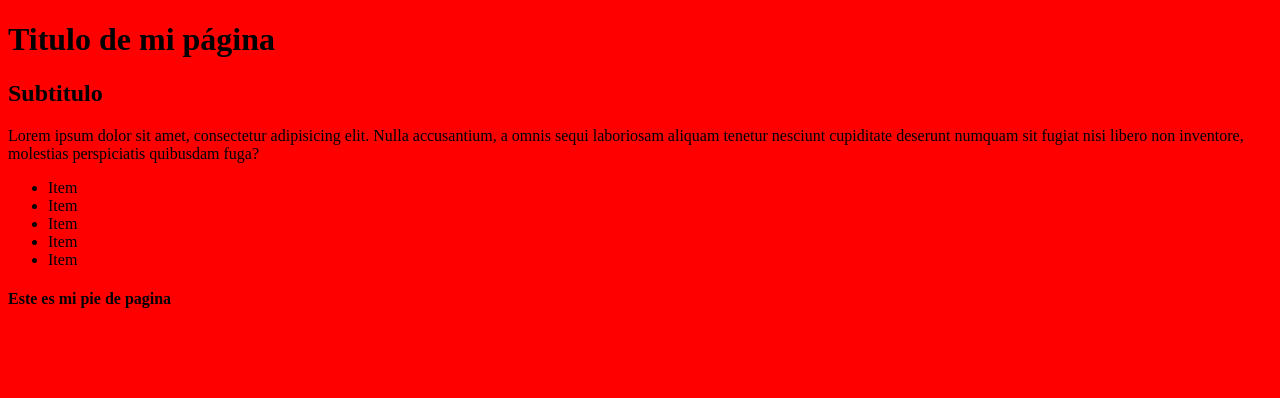
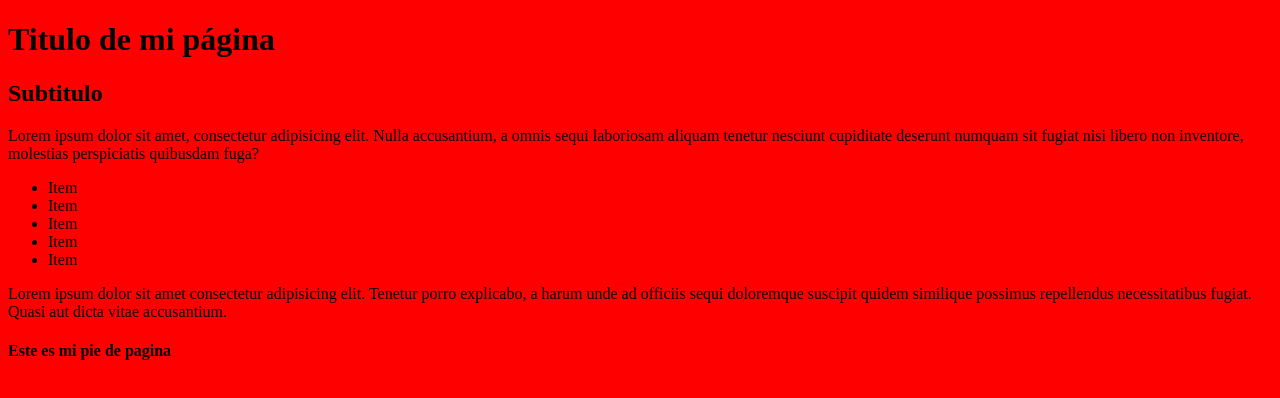
Before and after one commit to Hugacho/proyecto-hugo-prueba, a plain HTML site: page index.html in a window 1280 px wide. Drawn offline with Linux system fonts and the light colour scheme.

Commit message:
Parrafo agregado

```diff
--- a/index.html
+++ b/index.html
@@ -22,6 +22,9 @@
             <li>Item</li>
         </ul>
     </p>
+    <p>
+        Lorem ipsum dolor sit amet consectetur adipisicing elit. Tenetur porro explicabo, a harum unde ad officiis sequi doloremque suscipit quidem similique possimus repellendus necessitatibus fugiat. Quasi aut dicta vitae accusantium.
+    </p>
     <footer>
         <h4>
             Este es mi pie de pagina
```
